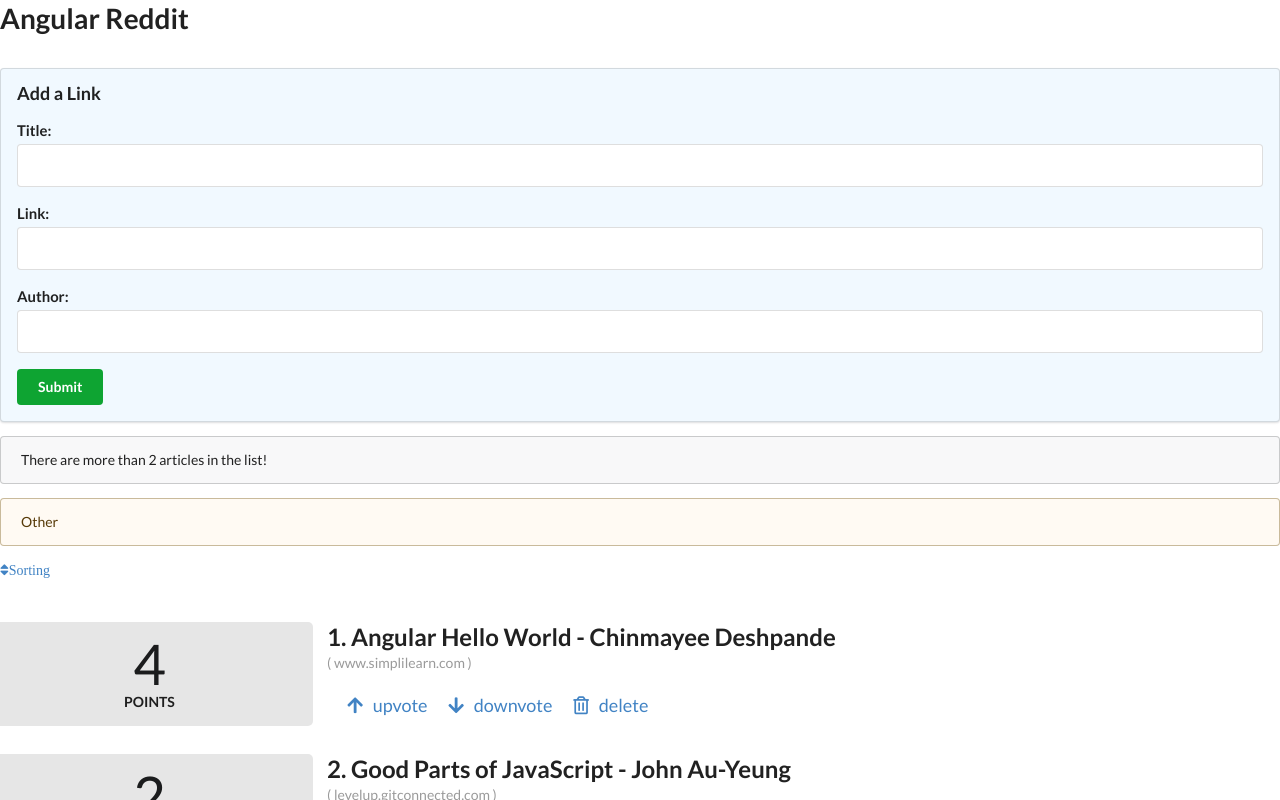
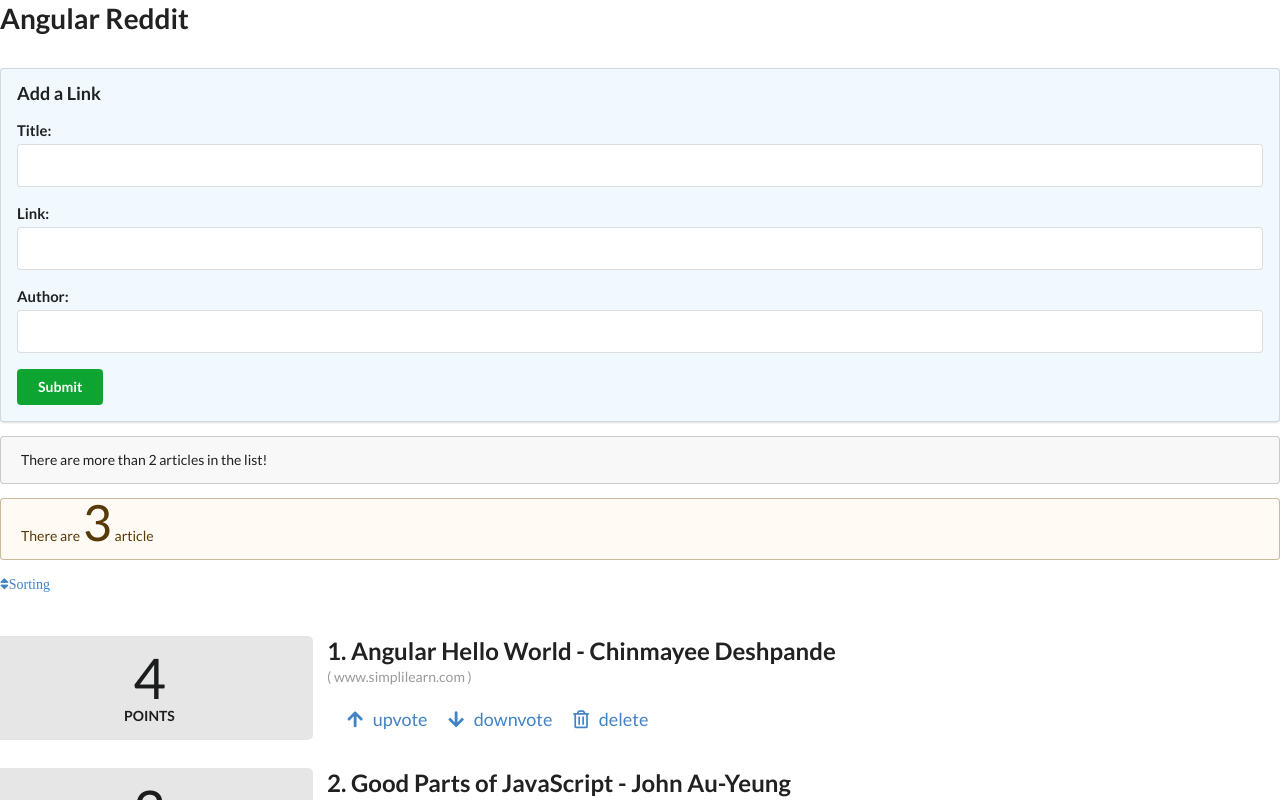
Before and after one commit to Keleman23/20210531_angular, an Angular app in the folder angular-reddit/: page / in a window 1280 px wide. Both pictures are taken after typing "Sample", "Sample", "Sample" into the empty fields and a click on the button "Submit". Shown: the top 800 px of the page. Built offline with nearby package versions, Linux system fonts and the light colour scheme.

Commit message:
nqswitch test with css style

```diff
--- a/angular-reddit/src/app/app.component.html
+++ b/angular-reddit/src/app/app.component.html
@@ -25,8 +25,10 @@
 <div *ngIf="articles.length > 2" class="ui message">There are more than 2 articles in the list!</div>
 
 <div [ngSwitch]="articles.length" class="ui message warning">
-  <div *ngSwitchCase="1">There is 1 article</div>
-  <div *ngSwitchCase="2">There are 2 article</div>
+  <div *ngSwitchCase="1">There is <span style="color: red;">1</span> article</div>
+  <div *ngSwitchCase="2">There are <span [style.color]="'blue'">2</span> article</div>
+  <div *ngSwitchCase="3">There are <span [style.font-size.px]="'50'">3</span> article</div>
+  <div *ngSwitchCase="4">There are <span [ngStyle]="{color: 'blue', 'font-size':24+'px'}">4</span> article</div>
   <div *ngSwitchDefault>Other</div>
 </div>
 
```
